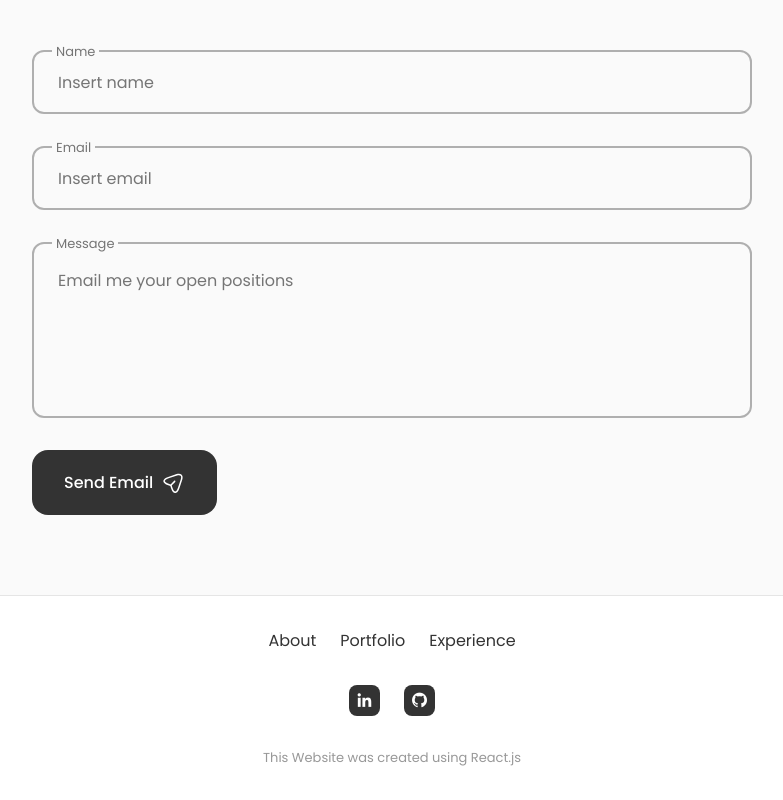
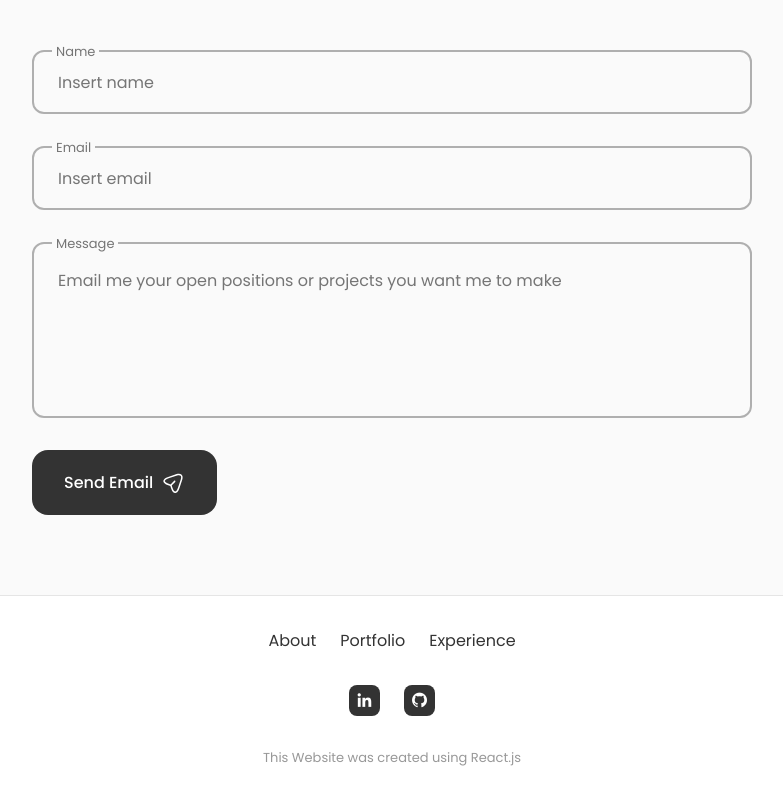
Before and after one commit to kevinwebtest/kevinwebtest.github.io, a React (Create React App) app: page / in a window 1280 px wide. Shown: the part 4474-5274 px from the top of the page, without its empty margins (248-1031 px from the left). Built offline with nearby package versions, Linux system fonts and the light colour scheme.

Commit message:
add text to contact

```diff
--- a/src/components/contact/Contact.jsx
+++ b/src/components/contact/Contact.jsx
@@ -49,7 +49,7 @@ export default function Contact() {
                                 cols="30"
                                 rows="10"
                                 className="contact__form-input"
-                                placeholder="Email me your open positions"
+                                placeholder="Email me your open positions or projects you want me to make"
                             >
                             </textarea>
                         </div>
```
